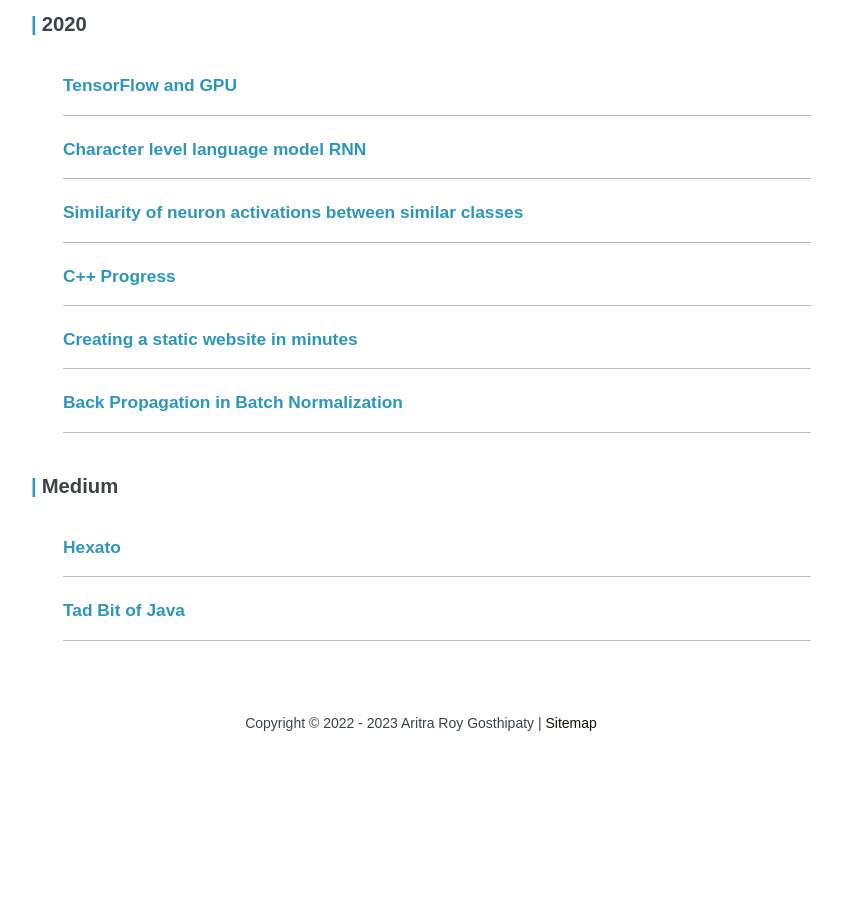
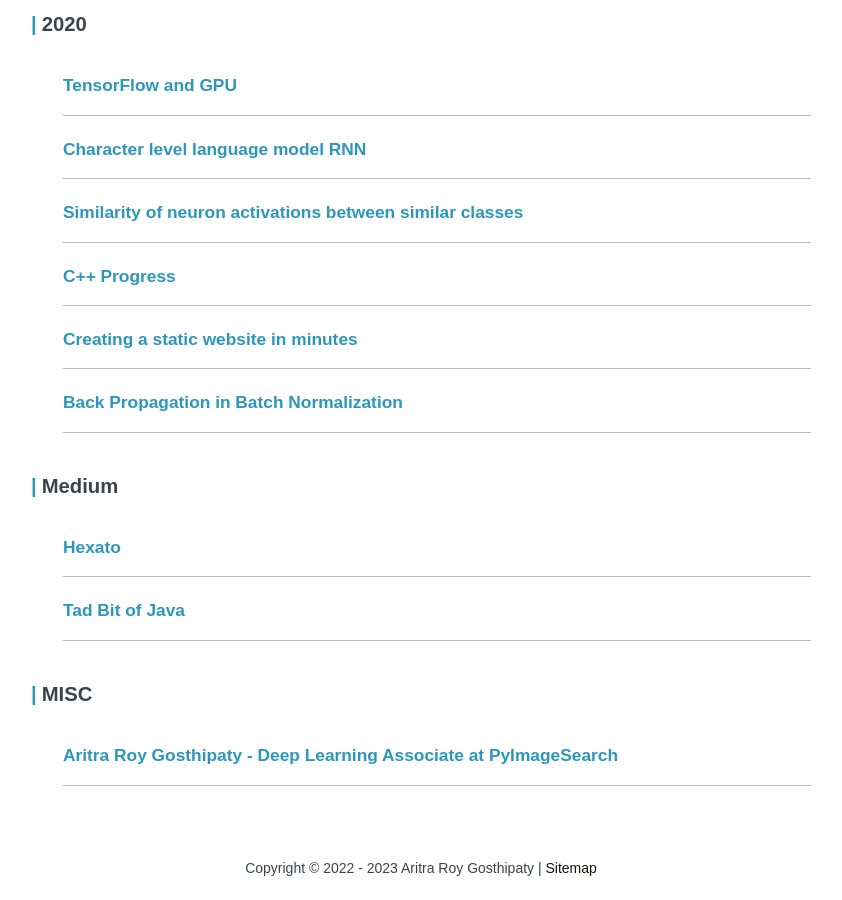
Before and after one commit to ariG23498/ariG23498.github.io, a Jekyll site: the page built from blogs.md, in a window 1280 px wide and 900 px high, scrolled down 3341 px. Shown: the whole window, without its empty margins (219-1061 px from the left). Built offline with Jekyll 4.4.1, drawn with Linux system fonts in a browser that asks for light colours; before the commit the page ends 4096 px from its top, so only the background shows below that.

Commit message:
Update blogs.md

```diff
--- a/blogs.md
+++ b/blogs.md
@@ -161,5 +161,10 @@ permalink: /posts
             <article class="archive-item">
                 <a class="archive-item-link" href="https://medium.com/@aritra.born2fly/just-a-tad-bit-of-java-fc55df737fb9" target="_blank" rel="noopener noreferrer">Tad Bit of Java</a>
             </article>
+
+       <h3>MISC</h3>
+        <article class="archive-item">
+                <a class="archive-item-link" href="https://www.machinelearningnuggets.com/007-aritra-roy-gosthipaty-deep-learning-associate-at-pyimagesearch/" target="_blank" rel="noopener noreferrer">Aritra Roy Gosthipaty - Deep Learning Associate at PyImageSearch</a>
+        </article>
     </div>
 </div>
```
